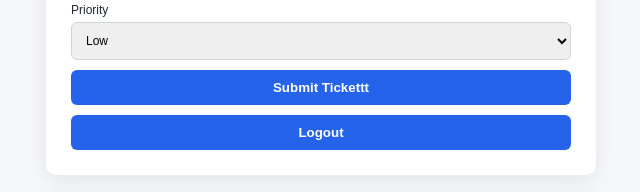
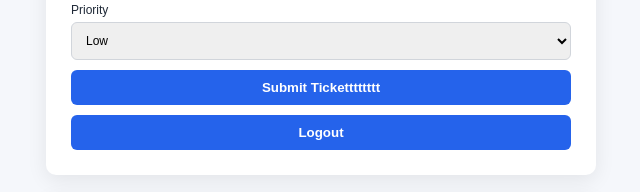
Before and after one commit to Bhargavidange26/IT_Helpdesk, a website: page client.html in a window 1280 px wide. Shown: the part 417-609 px from the top of the page, 319-959 px from the left. Drawn offline with Linux system fonts and the light colour scheme.

Commit message:
Updated code

```diff
--- a/client.html
+++ b/client.html
@@ -30,7 +30,7 @@
                     <option value="High">High</option>
             </select>
             <button class="btn primary full" onclick="createTicket()">
-                Submit Tickettt
+                Submit Ticketttttttt
             </button>
 
             <button class="btn primary full" onclick="logout()">Logout</button>
```
